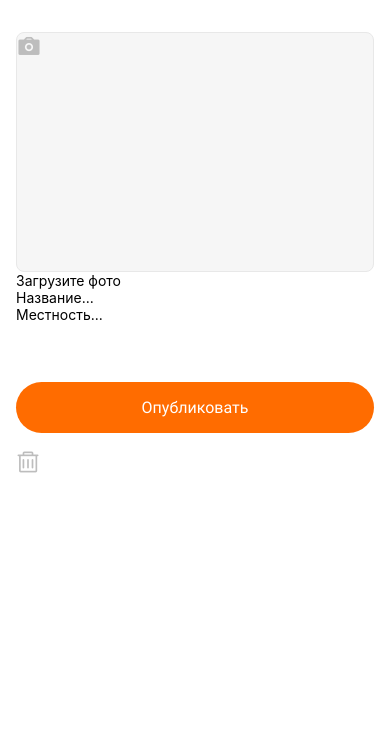
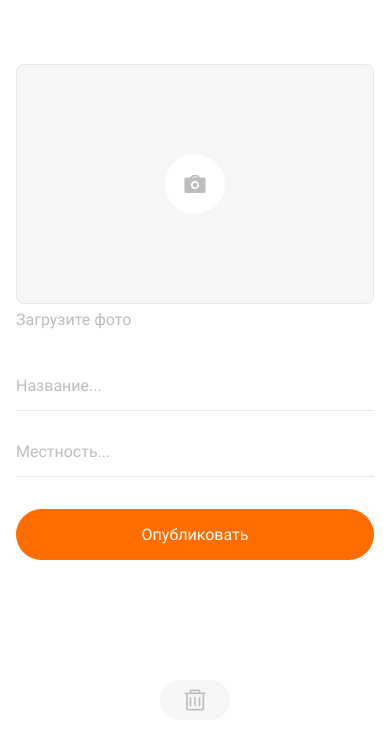
Before and after one commit to supermacchan/rn-homework, a React Native app: screen / in a window 390 px wide. Shown: the top 750 px of the page. Built offline with nearby package versions, Linux system fonts and the light colour scheme.

Commit message:
Update CreatePostsScreen.js

```diff
--- a/Screens/main/CreatePostsScreen.js
+++ b/Screens/main/CreatePostsScreen.js
@@ -25,7 +25,7 @@ export const CreatePostsScreen = () => {
         <TouchableWithoutFeedback onPress={hideKeyboard}>
             <View style={styles.container}>
                 <KeyboardAvoidingView behavior={Platform.OS == 'ios' ? 'padding' : ''} >
-                    {/* Main form container */}
+                    {/* Form container */}
                     <View style={{
                         ...styles.form,
                         paddingBottom: isKeyboardShown ? 0 : 45,
@@ -34,13 +34,21 @@ export const CreatePostsScreen = () => {
                         {/* Image container */}
                         <View style={styles.imgContainer}>
                             {/* <Image /> */}
-                            <Pressable>
+                            <Pressable style={styles.addImgBtn}>
                                 <AntDesign name="camera" size={24} color="#BDBDBD" />
                             </Pressable>
                         </View>
-                        <Text>Загрузите фото</Text>
-                        <TextInput placeholder="Название..." />
-                        <TextInput placeholder="Местность..." />
+                        <Text style={styles.addImage}>Загрузите фото</Text>
+                        <TextInput
+                            placeholder="Название..."
+                            placeholderTextColor={'#BDBDBD'}
+                            style={styles.postTitle}
+                        />
+                        <TextInput
+                            placeholder="Местность..."
+                            placeholderTextColor={'#BDBDBD'}
+                            style={styles.postLocation}
+                        />
                         {/* Кнопка публикации */}
                         <TouchableOpacity
                             activeOpacity={0.8}
@@ -48,7 +56,7 @@ export const CreatePostsScreen = () => {
                         >
                             <Text style={styles.btnTitle}>Опубликовать</Text>
                         </TouchableOpacity>
-                        <Pressable>
+                        <Pressable style={styles.deleteBtn}>
                             <AntDesign name="delete" size={24} color="#BDBDBD" />
                         </Pressable>
                     </View>
@@ -62,6 +70,7 @@ const styles = StyleSheet.create({
     container: {
         flex: 1,
         backgroundColor: '#fff',
+        paddingTop: 32,
     },
     form: {
         paddingTop: 32,
@@ -75,12 +84,45 @@ const styles = StyleSheet.create({
         borderWidth: 1,
         borderColor: '#E8E8E8',
         borderRadius: 8,
+        alignItems: 'center',
+        justifyContent: 'center',
+    },
+    addImgBtn: {
+        width: 60,
+        height: 60,
+        borderRadius: 30,
+        backgroundColor: '#fff',
+        alignItems: 'center',
+        justifyContent: 'center',
+    },
+    addImage: {
+        color: '#BDBDBD',
+        fontFamily: "Roboto-Regular",
+        fontSize: 16,
+        marginTop: 6,
+    },
+    postTitle: {
+        marginTop: 32,
+        paddingVertical: 15,
+        paddingHorizontal: 0,
+        borderBottomWidth: 1,
+        borderBottomColor: '#E8E8E8',
+        fontFamily: "Roboto-Regular",
+        fontSize: 16,
+    },
+    postLocation: {
+        marginTop: 16,
+        paddingVertical: 15,
+        paddingHorizontal: 0,
+        borderBottomWidth: 1,
+        borderBottomColor: '#E8E8E8',
+        fontFamily: "Roboto-Regular",
+        fontSize: 16,
     },
     button: {
         backgroundColor: '#FF6C00',
         borderRadius: 100,
-        marginTop: 59,
-        marginBottom: 16,
+        marginTop: 32,
         padding: 16,
         justifyContent: 'center',
         alignItems: 'center',
@@ -90,4 +132,14 @@ const styles = StyleSheet.create({
         fontSize: 16,
         fontFamily: "Roboto-Regular",
     },
+    deleteBtn: {
+        backgroundColor: '#F6F6F6',
+        width: 70,
+        height: 40,
+        borderRadius: 20,
+        justifyContent: 'center',
+        alignItems: 'center',
+        alignSelf: 'center',
+        marginTop: 120,
+    }
 })
```
